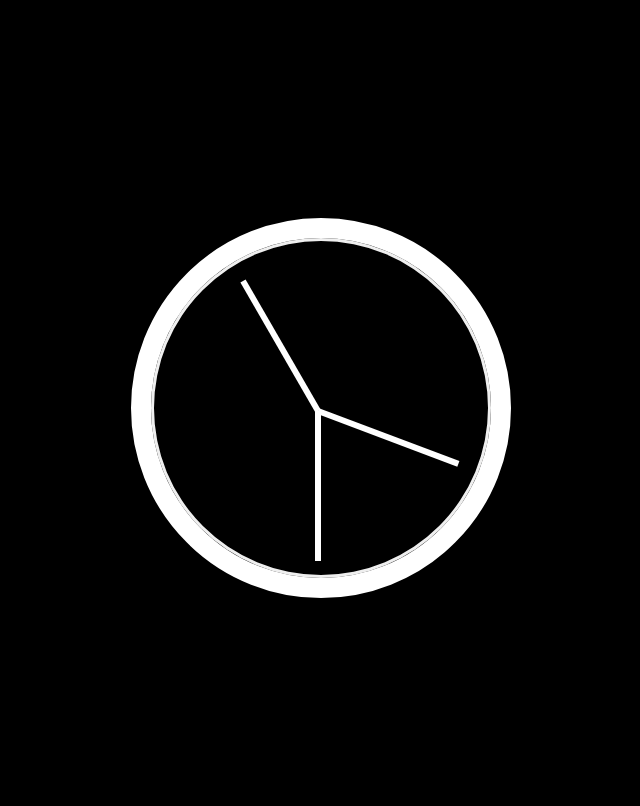
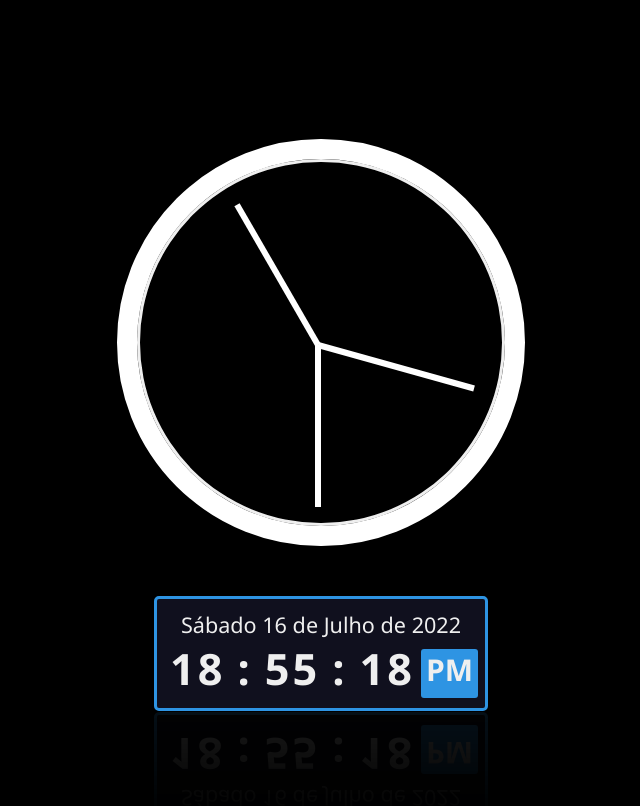
Before and after one commit to matheusOliv23/JS-Clock, a plain HTML site: page index.html in a window 1280 px wide. Shown: the whole page, without its empty margins (319-959 px from the left). Drawn offline with Linux system fonts and the light colour scheme.

Commit message:
feat Digital clock logic

```diff
--- a/assets/main.js
+++ b/assets/main.js
@@ -2,21 +2,91 @@ const secondPointer = document.querySelector(".sec-pointer");
 const minutePointer = document.querySelector(".min-pointer");
 const hourPointer = document.querySelector(".hour-pointer");
 
+
+
+
 function setDate() {
     const now = new Date();
-    console.log(now);
     const seconds = now.getSeconds();
+    const minutes = now.getMinutes();
+    const hours = now.getHours();
+
     const secondsDegrees = (seconds / 60) * 360 + 90;
     secondPointer.style.transform = `rotate(${secondsDegrees}deg)`;
 
-    const minutes = now.getMinutes();
     const minutesDegrees = (minutes / 60) * 360 + 90;
-    console.log(minutes);
     minutePointer.style.transform = `rotate(${minutesDegrees}deg)`;
 
-    const hours = now.getHours();
     const hoursDegress = (hours / 12) * 360 + 90;
     hourPointer.style.transform = `rotate(${hoursDegress}deg)`;
 }
 
-setInterval(setDate, 1000);
+function updateDigitalClock() {
+    const now = new Date();
+
+    const seconds = (now.getSeconds() < 10 ? "0" : "") + now.getSeconds();
+    const minutes = (now.getMinutes() < 10 ? "0" : "") + now.getMinutes();
+    const hours = (now.getHours() < 10 ? "0" : "") + now.getHours();
+
+    const day = now.getDay();
+    const month = now.getMonth();
+    const dayNumber = now.getDate();
+    const year = now.getFullYear();
+    const period = hours > 12 ? "PM" : "AM";
+
+    const months = [
+        "Janeiro",
+        "Fevereiro",
+        "Março",
+        "Abril",
+        "Maio",
+        "Junho",
+        "Julho",
+        "Agosto",
+        "Setembro",
+        "Outubro",
+        "Novembro",
+        "Dezembro",
+    ];
+
+    const weekdays = [
+        "Domingo",
+        "Segunda",
+        "Terça",
+        "Quarta",
+        "Quinta",
+        "Sexta",
+        "Sábado",
+    ];
+
+    const ids = [
+        "dayName",
+        "dayNumber",
+        "months",
+        "year",
+        "hour",
+        "minutes",
+        "seconds",
+        "period",
+    ];
+
+    const values = [
+        weekdays[day],
+        dayNumber,
+        months[month],
+        year,
+        hours,
+        minutes,
+        seconds,
+        period,
+    ];
+
+    for (let i = 0; i < ids.length; i++) {
+        document.getElementById(ids[i]).firstChild.nodeValue = values[i];
+    }
+}
+
+function playClock() {
+    setInterval(setDate, 1000);
+    window.setInterval(updateDigitalClock);
+}
--- a/assets/style.css
+++ b/assets/style.css
@@ -1,8 +1,14 @@
+* {
+    margin: 0;
+    padding: 0;
+}
+
 html {
     background-color: black;
     font-family: 'Courier New', Courier, monospace;
     text-align: center;
-    font-size: 10px;
+    font-size: 0.675rem;
+    color: #efefef;
 }
 
 body {
@@ -10,6 +16,14 @@ body {
     display: flex;
     flex: 1;
     min-height: 100vh;
+    align-items: center;
+    justify-content: center;
+}
+
+.container {
+    display: flex;
+    flex-direction: column;
+    justify-content: center;
     align-items: center;
 }
 
@@ -42,3 +56,44 @@ body {
     transition: all 0.5s;
     transition-timing-function: cubic-bezier(0.1, 2.7, 0.58, 1);
 }
+
+.datetime {
+    background: #10101e;
+    font-family: 'Segoe UI', Tahoma, Geneva, Verdana, sans-serif;
+    /* width: 21.25rem; */
+    padding: 1rem 0.625rem;
+    border: 3px solid #2e94e3;
+    border-radius: 5px;
+    -webkit-box-reflect: below 1px linear-gradient(transparent, rgba(255, 255, 255, 0.1));
+    transition: 0.5s;
+    transition-property: background, box-shadow;
+}
+
+.datetime:hover {
+    background: #2e94e3;
+    box-shadow: 0 0 30px #2e94e3;
+}
+
+.time {
+    font-size: 4rem;
+    display: flex;
+    justify-content: center;
+}
+
+.time span:not(:last-child) {
+    position: relative;
+    margin: 0 6px;
+    font-weight: 600;
+    text-align: center;
+    letter-spacing: 3px;
+}
+
+.time span:last-child {
+    background-color: #2e94e3;
+    font-size: 30px;
+    font-weight: 600;
+    text-transform: uppercase;
+    margin-top: 10px;
+    padding: 0 5px;
+    border-radius: 3px;
+}
--- a/index.html
+++ b/index.html
@@ -10,15 +10,43 @@
     <title>JS Clock</title>
 </head>
 
-<body>
+<body onload="playClock()">
 
-    <div class="clock">
-        <div class="clock-face">
-            <div class="pointer hour-pointer"></div>
-            <div class="pointer min-pointer"></div>
-            <div class="pointer sec-pointer"></div>
+    <div class="container">
+
+        <div class="clock">
+            <div class="clock-face">
+                <div class="pointer hour-pointer"></div>
+                <div class="pointer min-pointer"></div>
+                <div class="pointer sec-pointer"></div>
+            </div>
         </div>
+
+        <div class="datetime">
+
+            <div>
+                <span id="dayName">01</span>
+                <span id="dayNumber">01</span>
+                <span>de</span>
+                <span id="months">01</span>
+                <span>de</span>
+                <span id="year">01</span>
+            </div>
+
+            <div class="time">
+                <span id="hour">01</span>
+                <span>:</span>
+                <span id="minutes">00</span>
+                <span>:</span>
+                <span id="seconds">00</span>
+                <span id="period">AM</span>
+            </div>
+
+        </div>
+
     </div>
+
+
 
     <script src="./assets/main.js"></script>
 </body>
```
